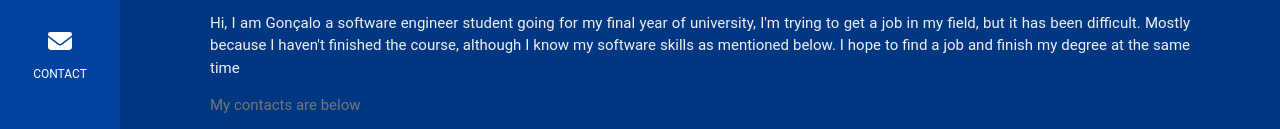
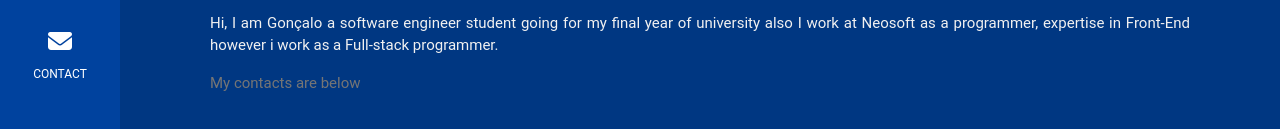
Before and after one commit to GoncaloFernandesCosta/PersonalWebSite, a plain HTML site: page index.html in a window 1280 px wide. Shown: the part 357-486 px from the top of the page. Drawn offline with nearby package versions, Linux system fonts and the light colour scheme.

Commit message:
Update index.html

```diff
--- a/index.html
+++ b/index.html
@@ -56,8 +56,8 @@
   <!-- About Section -->
   <div class="w3-content w3-justify w3-text-grey w3-padding-64" id="about">
     <h2 class="w3-text-light-grey">WHO AM I ?</h2>
-    <p class="w3-text-light-grey">Hi, I am  Gonçalo a software engineer student going for my final year of university, I'm trying to get a job in my field, but it has been difficult. Mostly because I haven't finished the course, although I know my software skills as mentioned below.
-      I hope to find a job and finish my degree at the same time
+    <p class="w3-text-light-grey">Hi, I am  Gonçalo a software engineer student going for my final year of university also I work at Neosoft as a programmer, expertise in Front-End
+      however i work as a Full-stack programmer.
     </p>
     <p class="w3-text-grey">
       My contacts are below
```
